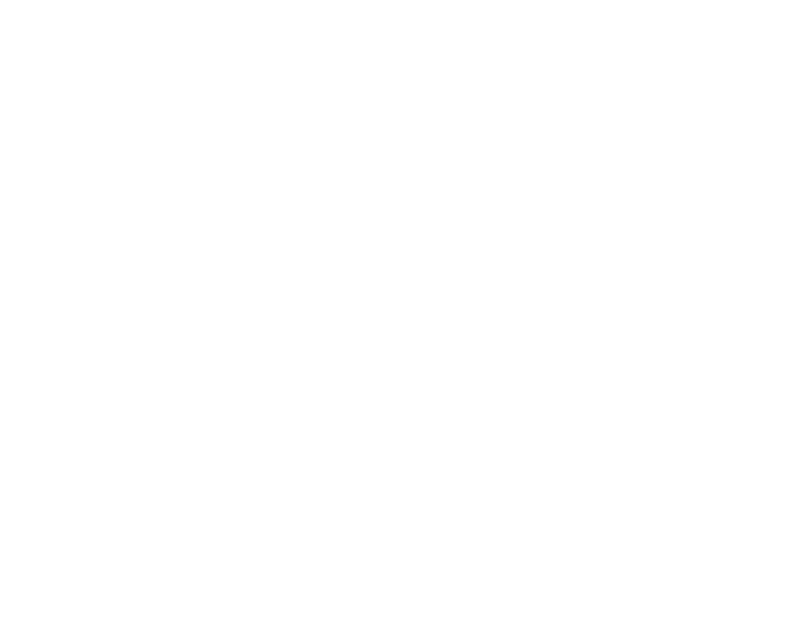
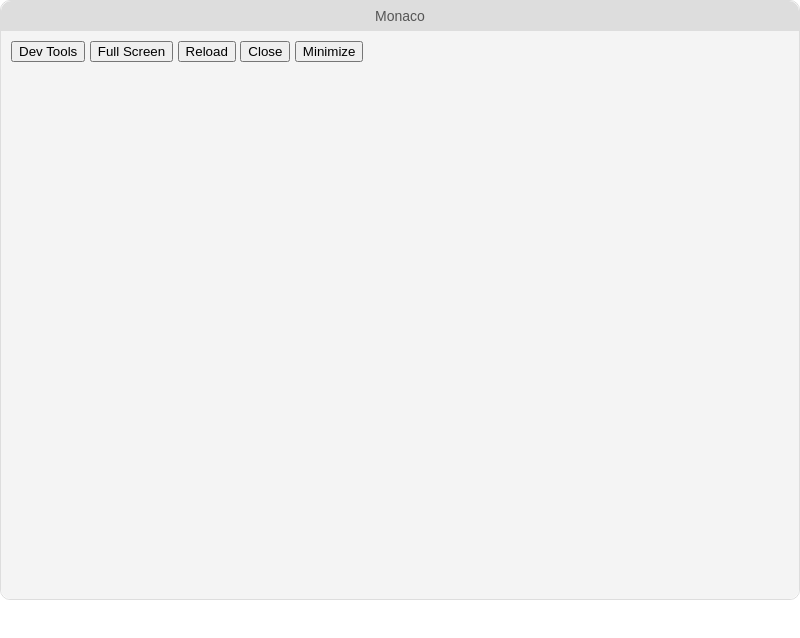
Before and after one commit to drowsyrobotboy/monaco, an Electron app: page index.html in a window 800 px wide. Drawn offline with Linux system fonts and the light colour scheme.

Commit message:
removed frame

```diff
--- /dev/null
+++ b/app.js
@@ -0,0 +1,35 @@
+module.exports={
+  notepad: function() {
+    var exec = require('child_process').exec,
+    child;
+
+    child = exec('notepad',
+      function (error, stdout, stderr) {
+        console.log('stdout: ' + stdout);
+        console.log('stderr: ' + stderr);
+        if (error !== null) {
+          console.log('exec error: ' + error);
+        }
+    });
+  },
+  toggleDev: function() {
+    var ipc = require('ipc');
+    ipc.send('c2s', 'toggleDev');
+  },
+  fullscreen: function() {
+    var ipc = require('ipc');
+    ipc.send('c2s', 'fullscreen');
+  },
+  reload: function() {
+    var ipc = require('ipc');
+    ipc.send('c2s', 'reload');
+  },
+  minimize: function() {
+    var ipc = require('ipc');
+    ipc.send('c2s', 'minimize');
+  },
+  close: function() {
+    var ipc = require('ipc');
+    ipc.send('c2s', 'close');
+  }
+};
--- a/index.html
+++ b/index.html
@@ -3,8 +3,19 @@
 <head>
   <meta charset="UTF-8">
   <title>Monaco</title>
+  <link href="main.css" rel="stylesheet" type="text/css" />
+  <script type="text/javascript">
+      var app = require('./app.js');
+  </script>
 </head>
 <body>
-
+  <div class="titlebar">Monaco</div>
+  <div class="wrapper">
+    <button onclick="app.toggleDev()">Dev Tools</button>
+    <button onclick="app.fullscreen()">Full Screen</button>
+    <button onclick="app.reload()">Reload</button>
+    <button onclick="app.close()">Close</button>
+    <button onclick="app.minimize()">Minimize</button>
+  </div>
 </body>
 </html>
--- /dev/null
+++ b/main.css
@@ -0,0 +1,37 @@
+body{
+  padding:0;
+  margin:0;
+  width:800px;
+  height:600px;
+  color:#555;
+  font-family:sans-serif;
+  border: 1px #ddd solid;
+  -webkit-box-sizing: border-box;
+  -webkit-border-radius: 10px;
+  -webkit-transition: all .4s ease-in-out;
+}
+.titlebar {
+  -webkit-user-select: none;
+  -webkit-app-region: drag;
+  width:100%;
+  position:relative;
+  top:0;
+  left:0;
+  height:30px;
+  -webkit-box-sizing: border-box;
+  padding: 5px;
+  background: #ddd;
+  font-size:14px;
+  line-height:20px;
+  text-align:center;
+  -webkit-border-radius: 10px 10px 0px 0px;
+}
+.wrapper{
+  position:relative;
+  padding:10px;
+  -webkit-box-sizing: border-box;
+  width:100%;
+  height: calc(100% - 30px);
+  background: #f4f4f4;
+  -webkit-border-radius: 0px 0px 10px 10px;
+}
```
Also changed, not shown: index.js (+21 -3 lines).
